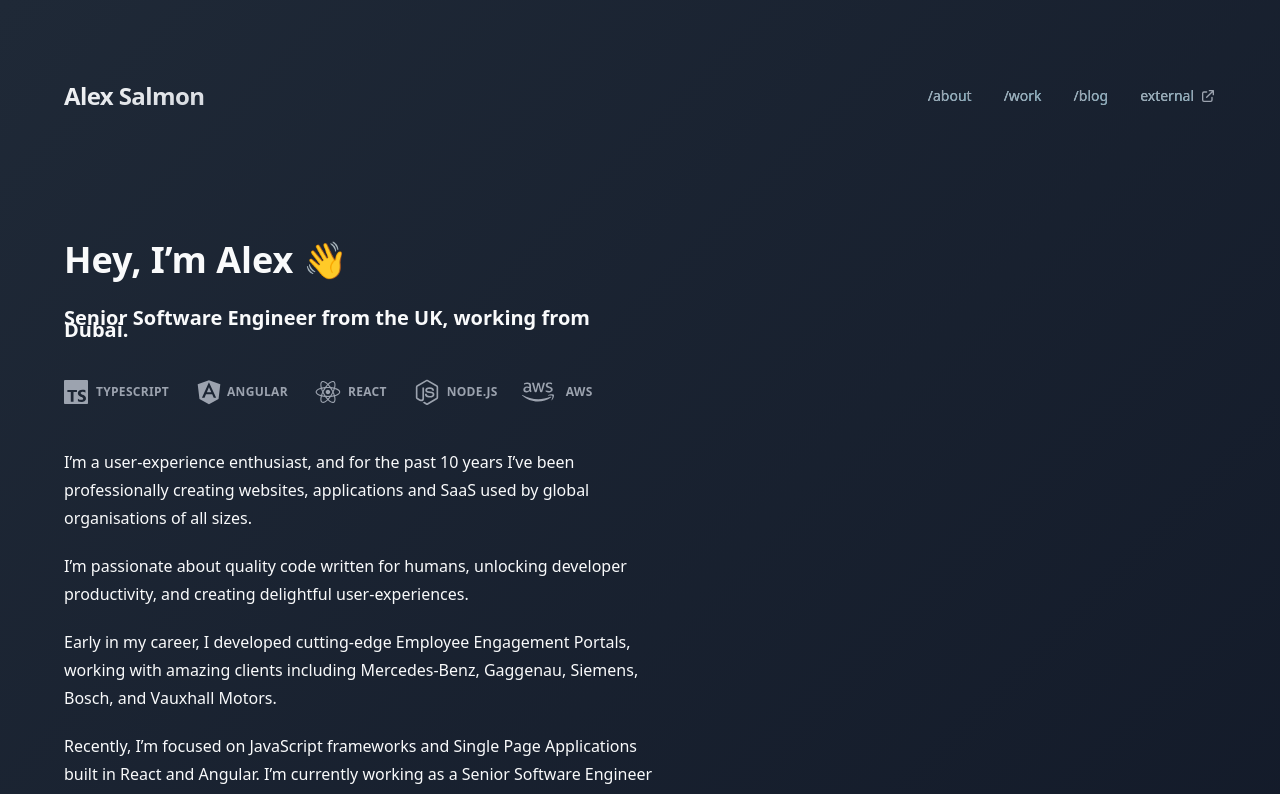
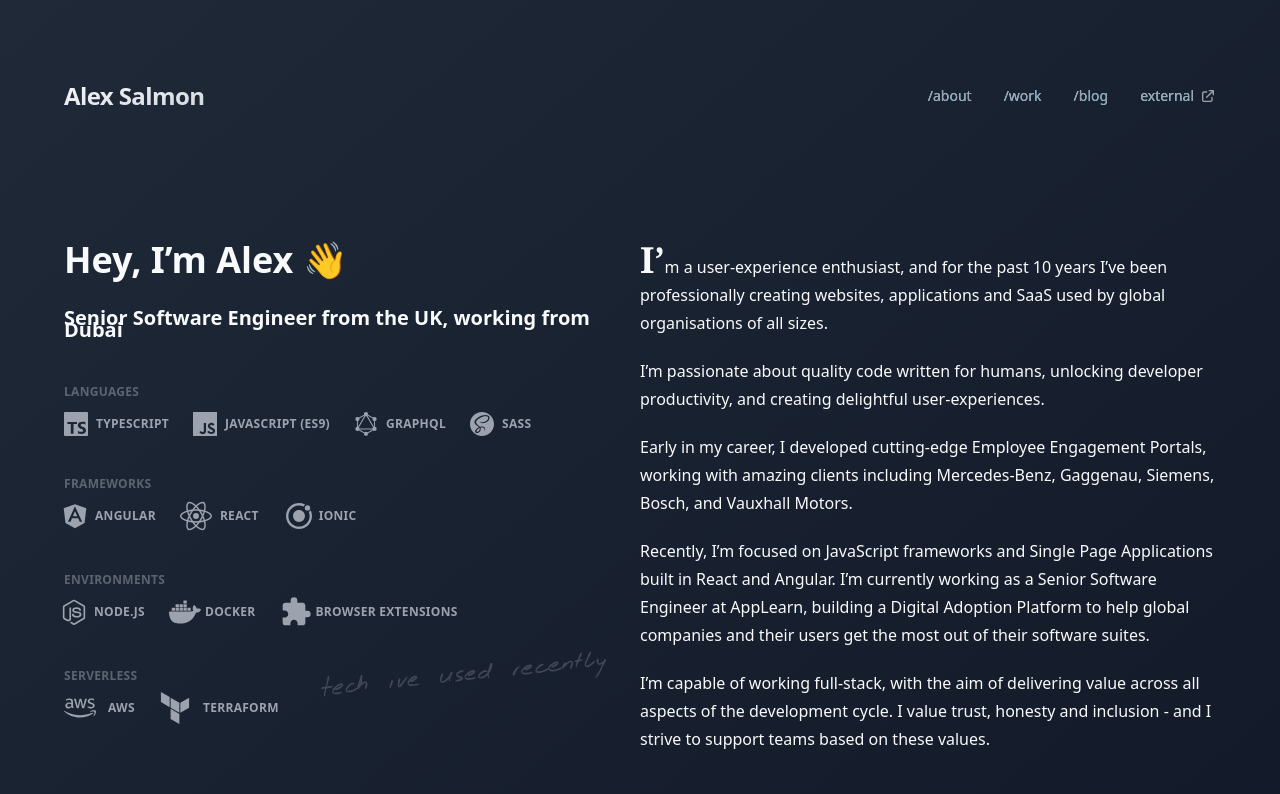
Before and after one commit to alexsalmon/alexsalmon-next-blog, a Next.js app: page /about in a window 1280 px wide. Shown: the top 794 px of the page. Built offline with nearby package versions, Linux system fonts and the light colour scheme.

Commit message:
feat(about-page): update layout and content - install and consume SVGR for handwritten SVG asset

```diff
--- a/next.config.js
+++ b/next.config.js
@@ -1,3 +1,11 @@
 module.exports = {
     reactStrictMode: true,
+    webpack(config) {
+        config.module.rules.push({
+            test: /\.svg$/,
+            use: ['@svgr/webpack'],
+        });
+
+        return config;
+    },
 };
--- a/package.json
+++ b/package.json
@@ -16,6 +16,7 @@
         "react-dom": "17.0.2"
     },
     "devDependencies": {
+        "@svgr/webpack": "^6.2.1",
         "@tailwindcss/typography": "^0.5.0",
         "@types/node": "^17.0.8",
         "@types/react": "^17.0.38",
--- a/src/pages/about.tsx
+++ b/src/pages/about.tsx
@@ -1,54 +1,121 @@
 import { DiAngularSimple } from '@react-icons/all-files/di/DiAngularSimple';
 import { DiNodejsSmall } from '@react-icons/all-files/di/DiNodejsSmall';
-import { DiReact } from '@react-icons/all-files/di/DiReact';
+import { IoLogoIonic } from '@react-icons/all-files/io/IoLogoIonic';
+import { MdExtension } from '@react-icons/all-files/md/MdExtension';
 import { SiAmazonaws } from '@react-icons/all-files/si/SiAmazonaws';
+import { SiDocker } from '@react-icons/all-files/si/SiDocker';
+import { SiGraphql } from '@react-icons/all-files/si/SiGraphql';
+import { SiJavascript } from '@react-icons/all-files/si/SiJavascript';
+import { SiReact } from '@react-icons/all-files/si/SiReact';
+import { SiSass } from '@react-icons/all-files/si/SiSass';
+import { SiTerraform } from '@react-icons/all-files/si/SiTerraform';
 import { SiTypescript } from '@react-icons/all-files/si/SiTypescript';
 import { Body } from '../components/templates/Body';
+import NoteSvg from '../../public/notes/tech-ive-used-recently.svg';
 
 export default function About() {
     return (
         <Body>
-            <main className="mt-32 mb-60 space-y-10">
+            <main className="grid grid-cols-2 gap-y-8 mt-32 mb-60">
+                <div className="space-y-12">
                     <section className="prose" role="banner">
                         <h1>Hey, I’m Alex 👋</h1>
-                    <h3 className="leading-3">Senior Software Engineer from the UK, working from Dubai.</h3>
+                        <h3 className="leading-3">Senior Software Engineer from the UK, working from Dubai</h3>
                     </section>
 
-                <section>
-                    <ul
-                        className="flex items-center space-x-6
-                                   text-xs font-bold uppercase tracking-wide text-gray-400">
-                        <li className="flex items-center space-x-2">
+                    <section className="relative space-y-10 text-xs font-bold uppercase tracking-wide text-muted">
+                        <div className="space-y-3">
+                            <p className="opacity-50">Languages</p>
+                            <div className="flex items-center space-x-6">
+                                <div className="flex items-center space-x-2">
                                     <SiTypescript className="w-6 h-6" />
-                            <span>Typescript</span>
-                        </li>
+                                    <span>TypeScript</span>
+                                </div>
 
-                        <li className="flex items-center space-x-0.5">
+                                <div className="flex items-center space-x-2">
+                                    <SiJavascript className="w-6 h-6" />
+                                    <span>JavaScript (ES9)</span>
+                                </div>
+
+                                <div className="flex items-center space-x-2">
+                                    <SiGraphql className="w-6 h-6" />
+                                    <span>GraphQL</span>
+                                </div>
+
+                                <div className="flex items-center space-x-2">
+                                    <SiSass className="w-6 h-6" />
+                                    <span>Sass</span>
+                                </div>
+                            </div>
+                        </div>
+
+                        <div className="space-y-2">
+                            <p className="opacity-50">Frameworks</p>
+                            <div className="flex items-center space-x-6">
+                                <div className="flex items-center -ml-[5px] space-x-1">
                                     <DiAngularSimple className="w-8 h-8" />
                                     <span>Angular</span>
-                        </li>
+                                </div>
 
-                        <li className="flex items-center space-x-1">
-                            <DiReact className="w-8 h-8" />
+                                <div className="flex items-center space-x-2">
+                                    <SiReact className="w-8 h-8" />
                                     <span>React</span>
-                        </li>
+                                </div>
 
-                        <li className="flex items-center space-x-1">
+                                <div className="flex items-center space-x-1">
+                                    <IoLogoIonic className="w-8 h-8" />
+                                    <span>Ionic</span>
+                                </div>
+                            </div>
+                        </div>
+
+                        <div className="space-y-2">
+                            <p className="opacity-50">Environments</p>
+                            <div className="flex items-center space-x-6">
+                                <div className="flex items-center -ml-[6px] space-x-1">
                                     <DiNodejsSmall className="w-8 h-8" />
                                     <span>Node.js</span>
-                        </li>
+                                </div>
 
-                        <li className="flex items-center space-x-3">
+                                <div className="flex items-center space-x-1">
+                                    <SiDocker className="w-8 h-8" />
+                                    <span>Docker</span>
+                                </div>
+
+                                <div className="flex items-center space-x-1">
+                                    <MdExtension className="w-8 h-8" />
+                                    <span>Browser Extensions</span>
+                                </div>
+                            </div>
+                        </div>
+
+                        <div className="space-y-2">
+                            <p className="opacity-50">Serverless</p>
+                            <div className="flex items-center space-x-6">
+                                <div className="flex items-center space-x-3">
                                     <SiAmazonaws className="w-8 h-8" />
                                     <span>AWS</span>
-                        </li>
-                    </ul>
+                                </div>
+
+                                <div className="flex items-center space-x-3">
+                                    <SiTerraform className="w-8 h-8" />
+                                    <span>Terraform</span>
+                                </div>
+                            </div>
+                        </div>
+
+                        <NoteSvg
+                            className="absolute right-8 bottom-8 transform -rotate-6 w-1/2 opacity-30 text-muted"
+                            alt="Tech I've used recently"
+                        />
                     </section>
+                </div>
 
+                <div>
                     <section className="prose">
-                    <p>
-                        I’m a user-experience enthusiast, and for the past 10 years I’ve been professionally creating
-                        websites, applications and SaaS used by global organisations of all sizes.
+                        <p className="first-letter:text-4xl first-letter:font-bold first-letter:font-serif">
+                            I’m a user-experience enthusiast, and for the past 10 years I’ve been professionally
+                            creating websites, applications and SaaS used by global organisations of all sizes.
                         </p>
 
                         <p>
@@ -57,23 +124,24 @@ export default function About() {
                         </p>
 
                         <p>
-                        Early in my career, I developed cutting-edge Employee Engagement Portals, working with amazing
-                        clients including Mercedes-Benz, Gaggenau, Siemens, Bosch, and Vauxhall Motors.
+                            Early in my career, I developed cutting-edge Employee Engagement Portals, working with
+                            amazing clients including Mercedes-Benz, Gaggenau, Siemens, Bosch, and Vauxhall Motors.
                         </p>
 
                         <p>
-                        Recently, I’m focused on JavaScript frameworks and Single Page Applications built in React and
-                        Angular. I’m currently working as a Senior Software Engineer at AppLearn, building a Digital
-                        Adoption Platform to help global companies and their users get the most out of their software
-                        suites.
+                            Recently, I’m focused on JavaScript frameworks and Single Page Applications built in React
+                            and Angular. I’m currently working as a Senior Software Engineer at AppLearn, building a
+                            Digital Adoption Platform to help global companies and their users get the most out of their
+                            software suites.
                         </p>
 
                         <p>
-                        I’m capable of working full-stack, with the aim of delivering value across all aspects of the
-                        development cycle. I value trust, honesty and inclusion - and I strive to support teams based on
-                        these values.
+                            I’m capable of working full-stack, with the aim of delivering value across all aspects of
+                            the development cycle. I value trust, honesty and inclusion - and I strive to support teams
+                            based on these values.
                         </p>
                     </section>
+                </div>
             </main>
         </Body>
     );
```
Also changed, not shown: public/notes/tech-ive-used-recently.svg (added), 1 other file (tests, documents, lock files or other folders). Lines whose indentation alone changed are shown as unchanged.
